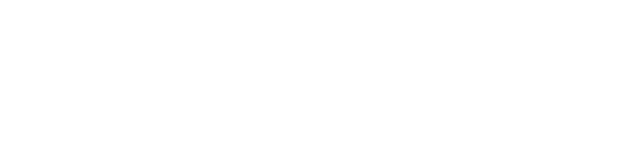
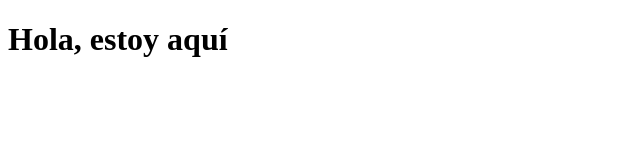
Before and after one commit to alexis-1194/E1-EJEMPLO, a plain HTML site: page index.html in a window 1280 px wide. Shown: the whole page, without its empty margins (0-640 px from the left). Drawn offline with Linux system fonts and the light colour scheme.

Commit message:
1era modificación de intex.html

```diff
--- a/index.html
+++ b/index.html
@@ -6,6 +6,6 @@
   <title>Document</title>
 </head>
 <body>
-
+  <h1>Hola, estoy aquí</h1>
 </body>
 </html>
```
